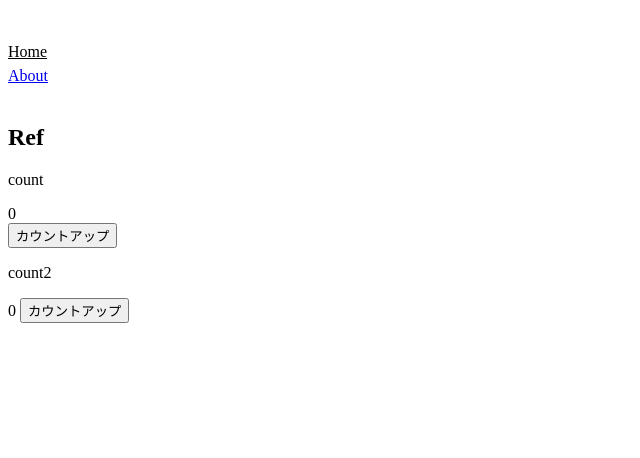
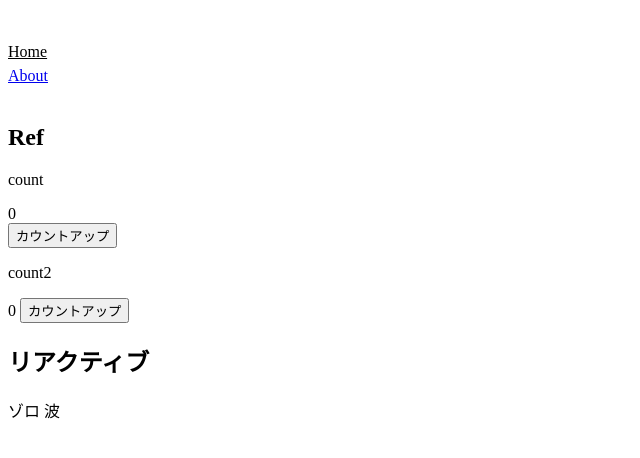
Before and after one commit to kingkazuma7/typescript-timeperformance-Aoki, a Vue app in the folder vue3-typescript/: page / in a window 1280 px wide. Shown: the top 458 px of the page, without its empty margins (0-640 px from the left). Built offline with nearby package versions, Linux system fonts and the light colour scheme.

Commit message:
42. user2 リアクティブなデータ、型アサーション

```diff
--- /dev/null
+++ b/vue3-typescript/src/components/ReactiveComponent.vue
@@ -0,0 +1,25 @@
+<script setup lang="ts">
+import { reactive } from 'vue' // Composition API
+
+type User = { // User型を自作
+  id: number,
+  name: string,
+  age: number
+}
+const user1: User = { // user1オブジェクトを定義
+  id: 1,
+  name: 'ゾロ',
+  age: 20
+}
+
+const user2 = reactive({} as User) // User型として使う、型アサーション、動的に設定
+user2.id = 1;
+user2.name = '波';
+
+</script>
+
+<template>
+  <h2>リアクティブ</h2>
+  {{ user1.name }}
+  {{ user2.name }}
+</template>
--- a/vue3-typescript/src/components/RefComponent.vue
+++ b/vue3-typescript/src/components/RefComponent.vue
@@ -1,8 +1,8 @@
 <script setup lang="ts">
 import { ref } from 'vue'
 import type { Ref } from 'vue'
-const count = ref<number>(0)
-const count2 : Ref<number> = ref(0)
+const count = ref<number>(0) // ジェネリクス
+const count2 : Ref<number> = ref(0) // Ref型をimportして使用
 
 </script>
 
--- a/vue3-typescript/src/views/HomeView.vue
+++ b/vue3-typescript/src/views/HomeView.vue
@@ -1,4 +1,5 @@
 <script setup lang="ts">
+import ReactiveComponent from '@/components/ReactiveComponent.vue';
 import RefComponent from '@/components/RefComponent.vue'
 </script>
 
@@ -6,5 +7,6 @@ import RefComponent from '@/components/RefComponent.vue'
 <template>
   <main>
     <RefComponent />
+    <ReactiveComponent />
   </main>
 </template>
```
